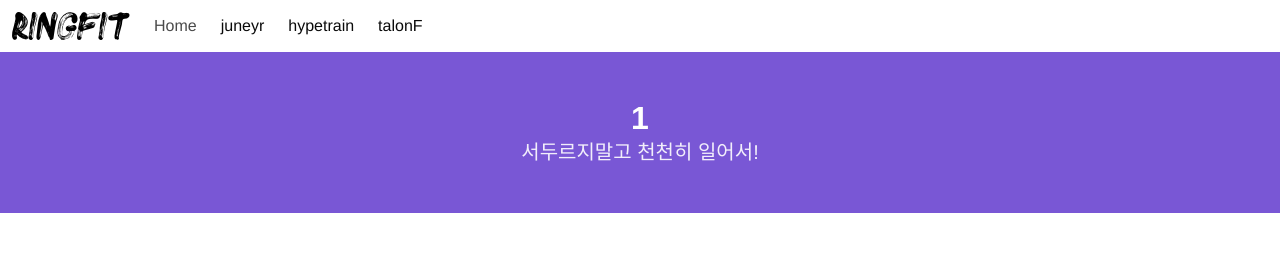
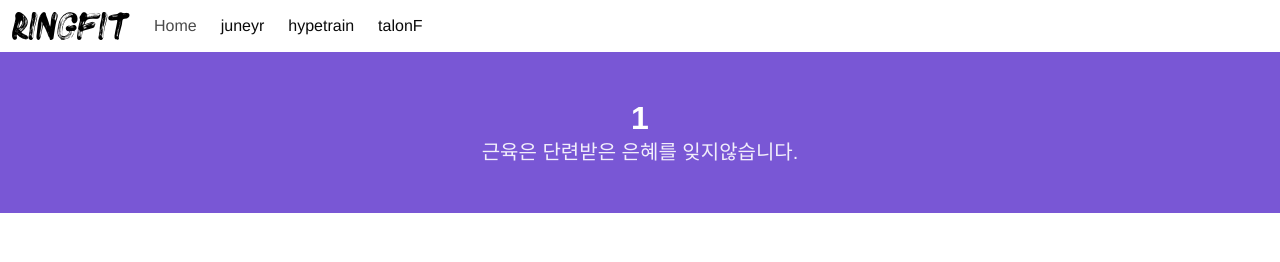
Before and after one commit to JuneBuug/exercise-check-calendar, a Vue app: page /1 in a window 1280 px wide. Shown: the top 262 px of the page. Built offline with nearby package versions, Linux system fonts and the light colour scheme; what vue-momentjs would draw is missing.

Commit message:
[수정] 리팩토링 : Hero, Modal, 날짜 component 로 분리

```diff
--- a/scripts/bootstrap-fauna-database.js
+++ b/scripts/bootstrap-fauna-database.js
@@ -39,7 +39,6 @@ function createFaunaDB(key) {
                     name: 'records_by_name',
                     source: q.Ref('classes/records'),
                     terms: [{field: ["data", "name"]}],
-                    unique: true
                 }))
         }).catch((e) => {
             // Database already exists
--- a/src/components/Dot.vue
+++ b/src/components/Dot.vue
@@ -24,16 +24,11 @@ export default {
     },
     data() {
       return {
-        members: ['juneyr', 'hypetrain','talonF'],
-        activeFlag: false,
       }
     },
     created() {
     },
     methods: {
-      activateHamburger() {
-        this.activeFlag = !this.activeFlag
-      }
     }
 }
 </script>
--- /dev/null
+++ b/src/components/Hero.vue
@@ -0,0 +1,33 @@
+<template>
+    <section class="hero is-primary" style="margin-bottom:4%">
+      <div class="hero-body">
+        <div class="container">
+          <h1 class="title">{{ $route.params.nickname }}</h1>
+          <h2 class="subtitle">{{ desc }} </h2>
+        </div>
+      </div>
+    </section>
+</template>
+
+
+<script>
+
+export default {
+    name: 'Hero',
+    props: {
+          desc: {
+          type: String,
+          default: '서두르지말고 천천히 일어서!',
+          required: false
+      }
+    },
+    data() {
+      return {
+      }
+    },
+    created() {
+    },
+    methods: {
+    }
+}
+</script>
--- /dev/null
+++ b/src/components/Modal.vue
@@ -0,0 +1,35 @@
+<template>
+  <div class="modal" :class="{'is-active': showModalFlag}">
+    <div class="modal-background" @click="hideModal()"></div>
+    <div class="modal-card">
+      <section class="modal-card-body">
+        <p role="button" @click="hideModal()">잘했어! 반짝이는 땀이 정말 아름다워!</p>
+      </section>
+    </div>
+  </div>
+</template>
+
+
+<script>
+export default {
+  name: "Modal",
+  props: {
+    showModalFlag: {
+      type: Boolean
+    },
+    comment: {
+      type: String
+    }
+  },
+  data() {
+    return {
+      showModal() {
+        this.showModalFlag = true;
+      },
+      hideModal() {
+        this.showModalFlag = false;
+      }
+    };
+  }
+};
+</script>
--- /dev/null
+++ b/src/components/Weekdays.vue
@@ -0,0 +1,38 @@
+<template>
+    <div class="columns is-multiline" stlye="margin-left: 2%; margin-right:2%;">
+      <div class="column" v-for="j in 7">
+        <div class="box no-shadow">
+          <article class="media">
+            <div class="media-content">
+              <div class="content">
+                <p class="has-text-centered">
+                  <strong>{{ weekdays[j-1] }}</strong>
+                  <br />
+                </p>
+              </div>
+            </div>
+          </article>
+        </div>
+      </div>
+    </div>
+</template>
+
+
+<script>
+
+export default {
+    name: 'Weekdays',
+    props: {
+
+    },
+    data() {
+      return {
+         weekdays: ["월", "화", "수", "목", "금", "토", "일"],
+      }
+    },
+    created() {
+    },
+    methods: {
+    }
+}
+</script>
--- a/src/views/Cal.vue
+++ b/src/views/Cal.vue
@@ -1,48 +1,17 @@
 <template>
   <div class="about">
 
+    <Hero desc="근육은 단련받은 은혜를 잊지않습니다."></Hero>
 
-  <section class="hero is-primary" style="margin-bottom:4%">
-  <div class="hero-body">
-    <div class="container">
-      <h1 class="title">
-      {{ $route.params.nickname }}
-      </h1>
-      <h2 class="subtitle">
-        서두르지말고 천천히 일어서!
-      </h2>
-    </div>
-  </div>
-</section>
-
-
-    <!-- 요일 컴포넌트 시작 -->
-
-    <input type=number  class="input" v-model="kcal"></input>
+    <input type="number" class="input" v-model="kcal" />
 
     <button
       class="button is-success is-outlined is-rounded full-width has-text-weight-semibold"
       @click="updateRecord()"
     >업데이트</button>
+    {{ record.data }}
 
-    {{ record.data }}
-    <div class="columns is-multiline" stlye="margin-left: 2%; margin-right:2%;">
-      <div class="column" v-for="j in 7">
-        <div class="box no-shadow">
-          <article class="media">
-            <div class="media-content">
-              <div class="content">
-                <p class="has-text-centered">
-                  <strong>{{ weekdays[j-1] }}</strong>
-                  <br />
-                </p>
-              </div>
-            </div>
-          </article>
-        </div>
-      </div>
-    </div>
-    <!-- 요일 컴포넌트 종료 -->
+    <Weekdays></Weekdays>
 
     <div class="columns is-multiline" stlye="margin-left: 2%; margin-right:2%;" v-for="i in 5">
       <div class="column" v-for="j in 7">
@@ -51,26 +20,28 @@
             <div class="media-content">
               <div class="content">
                 <p class="has-text-centered">
-                  <span class="has-text-weight-bold">DAY {{(i-1)* 7 + j}} </span>
-                  <br/>
-                  <span class="has-text-weight-light"> {{dateArray[(i-1)* 7 + j - 1 ]}}</span>
+                  <span class="has-text-weight-bold">DAY {{(i-1)* 7 + j}}</span>
+                  <br />
+                  <span class="has-text-weight-light">{{dateArray[(i-1)* 7 + j - 1 ]}}</span>
                   <br />
 
                   <!--
-                  <Dot v-if="!!record.data.numberOfDots" v-for="num in numberOfDots"></Dot> -->
+                  <Dot v-if="!!record.data.numberOfDots" v-for="num in numberOfDots"></Dot>-->
 
                   <button
                     v-if="dateArray[(i-1)* 7 + j - 1 ] == today"
                     class="button is-success is-outlined is-rounded full-width has-text-weight-semibold"
                     @click="turnChecked()"
                   >
-
                     <span v-if="!checked">인증🔥</span>
                     <span v-if="checked">추가인증</span>
                   </button>
 
-                  <Dot v-else-if="dateArray[(i-1)* 7 + j - 1 ] > today" color="#6783FC" @click="showModal()"></Dot>
-                  <Dot v-else color=#86E3CE></Dot>
+                  <Dot
+                    v-else-if="dateArray[(i-1)* 7 + j - 1 ] > today"
+                    color="#6783FC"
+                  ></Dot>
+                  <Dot v-else color="#86E3CE"></Dot>
                 </p>
               </div>
             </div>
@@ -79,51 +50,42 @@
       </div>
     </div>
 
-    <div class="modal" :class="{'is-active': showModalFlag}">
-      <div class="modal-background" @click="hideModal()"></div>
-      <div class="modal-card">
-        <section class="modal-card-body">
-          <p role="button" @click="hideModal()">잘했어! 반짝이는 땀이 정말 아름다워!</p>
-        </section>
-      </div>
-    </div>
-
-      <div class="modal" :class="{'is-active': showInputModalFlag}">
-      <div class="modal-background" @click="hideModal()"></div>
-      <div class="modal-card">
-        <section class="modal-card-body">
-          <p role="button" @click="hideModal()">잘했어! 반짝이는 땀이 정말 아름다워!</p>
-        </section>
-      </div>
-    </div>
+    <Modal ref="success" showModalFlag=false></Modal>
 
   </div>
-
 </template>
 
 
 <script>
 import moment from "moment-timezone";
 import Dot from "../components/Dot";
+import Hero from "../components/Hero"
+import Weekdays from "../components/Weekdays"
+import Modal from "../components/Modal"
+
 
 export default {
   name: "Cal",
-  components: { Dot },
+  components: { Dot, Hero, Weekdays },
   data() {
     return {
       columns: 35,
       today: moment().format("MM/DD"),
       checked: false,
-      showModalFlag: false,
-      showInputModalFlag: false,
       kcal: 0,
       startDate: {},
       endDate: {},
       dateArray: [],
       elapsedTimeInSec: 0,
       weekdaysShort: ["일", "월", "화", "수", "목", "금", "토"],
-      weekdays: ["월", "화", "수", "목", "금", "토", "일"],
-      colorPalette: ["#6783FC", "#86E3CE", "#D0E6A5","#FFDD94", "#FA897B", "#CCABD8" ],
+      colorPalette: [
+        "#6783FC",
+        "#86E3CE",
+        "#D0E6A5",
+        "#FFDD94",
+        "#FA897B",
+        "#CCABD8"
+      ],
       record: {}
     };
   },
@@ -144,30 +106,23 @@ export default {
 
     var m = moment();
 
-    this.startDate = moment("2020-01-27")
-    this.endDate = moment("2020-01-27").add(34, 'days')
-    this.getDateRange()
+    this.startDate = moment("2020-01-27");
+    this.endDate = moment("2020-01-27").add(34, "days");
+    this.getDateRange();
 
     // this.getRecordByName()
   },
   methods: {
     getDateRange() {
-      console.log(this.startDate.isBefore(this.endDate))
-      while(this.startDate.isSameOrBefore(this.endDate)) {
-
-        this.dateArray.push(this.startDate.format("MM/DD"))
-        this.startDate.add(1, 'days')
+      console.log(this.startDate.isBefore(this.endDate));
+      while (this.startDate.isSameOrBefore(this.endDate)) {
+        this.dateArray.push(this.startDate.format("MM/DD"));
+        this.startDate.add(1, "days");
       }
     },
     turnChecked() {
       this.checked = !this.checked;
       this.createRecord();
-    },
-    showModal() {
-      this.showModalFlag = true;
-    },
-    hideModal() {
-      this.showModalFlag = false;
     },
     createRecord() {
       this.$http
@@ -180,7 +135,7 @@ export default {
           elapsedTimeInSec: this.elapsedTimeInSec
         })
         .then(res => {
-          this.showModal();
+          vm.$refs.success.showModal();
           console.log(res);
         });
     },
@@ -194,16 +149,15 @@ export default {
           numberOfDots: this.kcal / 50,
           elapsedTimeInSec: this.elapsedTimeInSec
         })
-      .then (res => {
+        .then(res => {
           console.log(res);
-      })
+        });
     },
     getRecordByName() {
-      this.$http.get("/.netlify/functions/records-read-by-name")
-      .then (res => {
-        this.record = res.data
-        console.log(res)
-      })
+      this.$http.get("/.netlify/functions/records-read-by-name").then(res => {
+        this.record = res.data;
+        console.log(res);
+      });
     }
   }
 };
```
Lines whose indentation alone changed are shown as unchanged.
